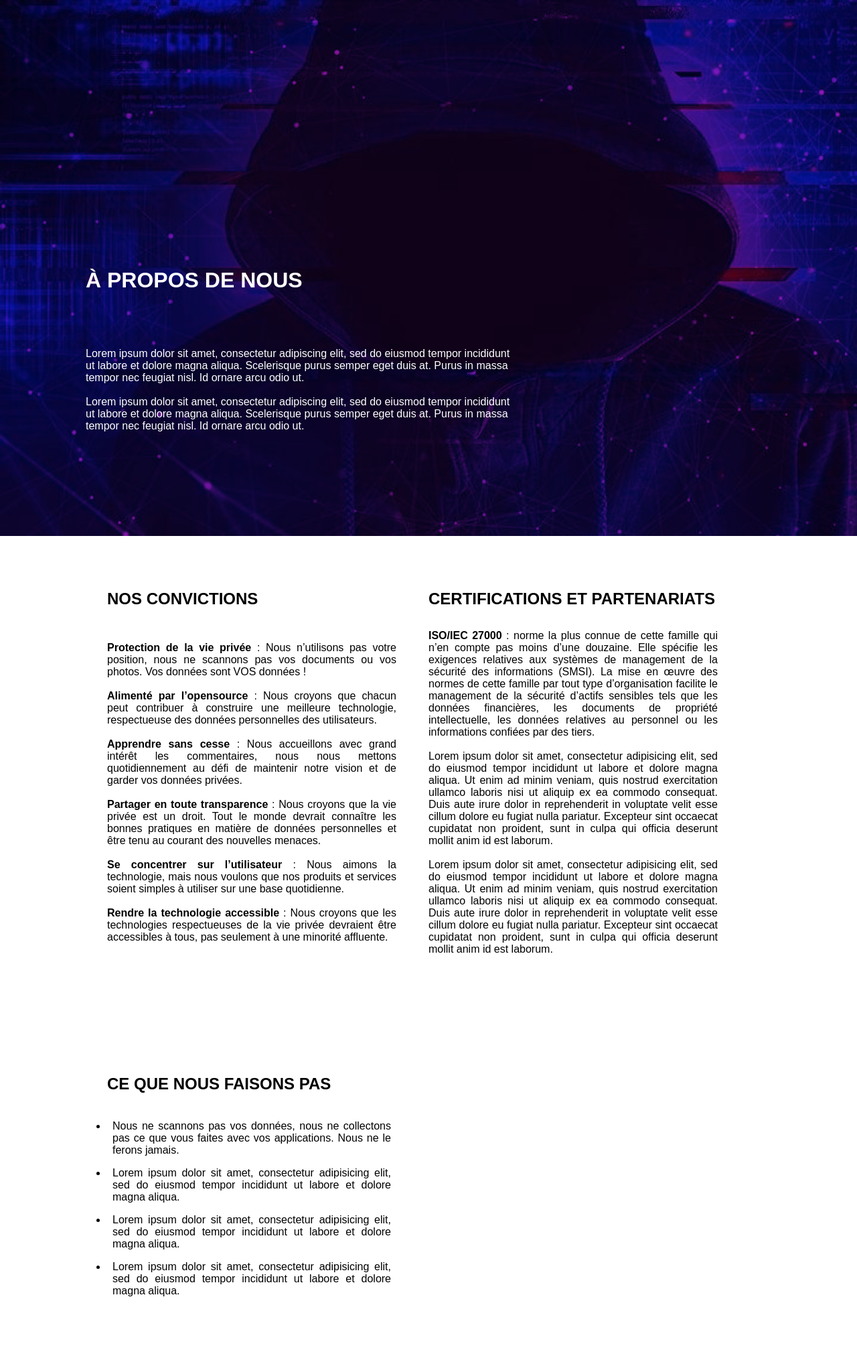
After one commit to Rassac/fil-rouge, a PHP site: page /contact.html in a window 1280 px wide. The commit adds this page. Shown: the whole page at 67% size. Run offline with PHP 8.4, Linux system fonts and the light colour scheme.

Commit message:
Ajout de contact.html

```diff
--- /dev/null
+++ b/contact.html
@@ -0,0 +1,67 @@
+<!DOCTYPE html>
+<html lang="fr">
+
+<head>
+  <meta charset="UTF-8">
+  <meta name="viewport" content="width=device-width, initial-scale=1.0">
+  <meta http-equiv="X-UA-Compatible" content="ie=edge">
+  <link rel="stylesheet" href="https://cdnjs.cloudflare.com/ajax/libs/font-awesome/4.7.0/css/font-awesome.min.css">
+  <link rel="stylesheet" href="css/style.css">
+  <title>Header</title>
+</head>
+
+<body>
+  <?php include 'inc/header.php'; ?>
+  <div class="fond-about">
+    <div class="about-us">
+      <h1>À PROPOS DE NOUS</h1><br>
+      <p>Lorem ipsum dolor sit amet, consectetur adipiscing elit, sed do eiusmod tempor incididunt ut labore et dolore magna aliqua. Scelerisque purus semper eget duis at. Purus in massa tempor nec feugiat nisl. Id ornare arcu odio ut.</p><br>
+      <p>Lorem ipsum dolor sit amet, consectetur adipiscing elit, sed do eiusmod tempor incididunt ut labore et dolore magna aliqua. Scelerisque purus semper eget duis at. Purus in massa tempor nec feugiat nisl. Id ornare arcu odio ut. </p>
+    </div>
+  </div>
+
+  <main>
+    <section class="about-section">
+      <div class="about-div">
+        <h1>NOS CONVICTIONS</h1><br>
+        <p>
+          <strong>Protection de la vie privée</strong> : Nous n’utilisons pas votre position, nous ne scannons pas vos documents ou vos photos. Vos données sont VOS données !
+        </p><br>
+        <p><strong>Alimenté par l’opensource</strong> : Nous croyons que chacun peut contribuer à construire une meilleure technologie, respectueuse des données personnelles des utilisateurs.</p><br>
+        <p><strong>Apprendre sans cesse</strong> : Nous accueillons avec grand intérêt les commentaires, nous nous mettons quotidiennement au défi de maintenir notre vision et de garder vos données privées.</p><br>
+        <p><strong>Partager en toute transparence</strong> : Nous croyons que la vie privée est un droit. Tout le monde devrait connaître les bonnes pratiques en matière de données personnelles et être tenu au courant des nouvelles menaces.</p><br>
+        <p><strong>Se concentrer sur l’utilisateur</strong> : Nous aimons la technologie, mais nous voulons que nos produits et services soient simples à utiliser sur une base quotidienne.</p><br>
+        <p><strong>Rendre la technologie accessible</strong> : Nous croyons que les technologies respectueuses de la vie privée devraient être accessibles à tous, pas seulement à une minorité affluente.
+        </p>
+      </div>
+      <div class="about-div">
+        <h1>CERTIFICATIONS ET PARTENARIATS</h1>
+        <p><strong>ISO/IEC 27000</strong> : norme la plus connue de cette famille qui n’en compte pas moins d’une douzaine. Elle spécifie les exigences relatives aux systèmes de management de la sécurité des informations (SMSI). La mise en œuvre des
+          normes de cette famille par tout type d’organisation facilite le management de la sécurité d’actifs sensibles tels que les données financières, les documents de propriété intellectuelle, les données relatives au personnel ou les
+          informations confiées par des tiers.
+        </p><br>
+        <p>Lorem ipsum dolor sit amet, consectetur adipisicing elit, sed do eiusmod tempor incididunt ut labore et dolore magna aliqua. Ut enim ad minim veniam, quis nostrud exercitation ullamco laboris nisi ut aliquip ex ea commodo consequat. Duis
+          aute irure dolor in reprehenderit in voluptate velit esse cillum dolore eu fugiat nulla pariatur. Excepteur sint occaecat cupidatat non proident, sunt in culpa qui officia deserunt mollit anim id est laborum.</p><br>
+        <p>Lorem ipsum dolor sit amet, consectetur adipisicing elit, sed do eiusmod tempor incididunt ut labore et dolore magna aliqua. Ut enim ad minim veniam, quis nostrud exercitation ullamco laboris nisi ut aliquip ex ea commodo consequat. Duis
+          aute irure dolor in reprehenderit in voluptate velit esse cillum dolore eu fugiat nulla pariatur. Excepteur sint occaecat cupidatat non proident, sunt in culpa qui officia deserunt mollit anim id est laborum.</p><br>
+      </div>
+      <div class="about-div">
+        <h1>CE QUE NOUS FAISONS PAS</h1>
+        <ul>
+          <li>Nous ne scannons pas vos données, nous ne collectons pas ce que vous faites avec vos applications. Nous ne le ferons jamais.</li>
+          <li>Lorem ipsum dolor sit amet, consectetur adipisicing elit, sed do eiusmod tempor incididunt ut labore et dolore magna aliqua. </li>
+          <li>Lorem ipsum dolor sit amet, consectetur adipisicing elit, sed do eiusmod tempor incididunt ut labore et dolore magna aliqua. </li>
+          <li>Lorem ipsum dolor sit amet, consectetur adipisicing elit, sed do eiusmod tempor incididunt ut labore et dolore magna aliqua. </li>
+
+        </ul>
+      </div>
+      <div class="about-div"></div>
+    </section>
+  </main>
+  <?php include 'inc/footer.php'; ?>
+
+  <script src="https://code.jquery.com/jquery-3.4.1.min.js" integrity="sha256-CSXorXvZcTkaix6Yvo6HppcZGetbYMGWSFlBw8HfCJo=" crossorigin="anonymous"></script>
+  <script src="js/main.js"></script>
+</body>
+
+</html>
--- a/css/style.css
+++ b/css/style.css
@@ -144,7 +144,7 @@ nav {
   background-color: rgba(255, 255, 255, 0.25);
   color: white;
   padding: 2rem 3rem;
-  border: 3px solid var(--color-green);
+  border: 2.75px solid var(--color-green);
   font-size: 1.25rem;
   cursor: pointer;
 }
```
